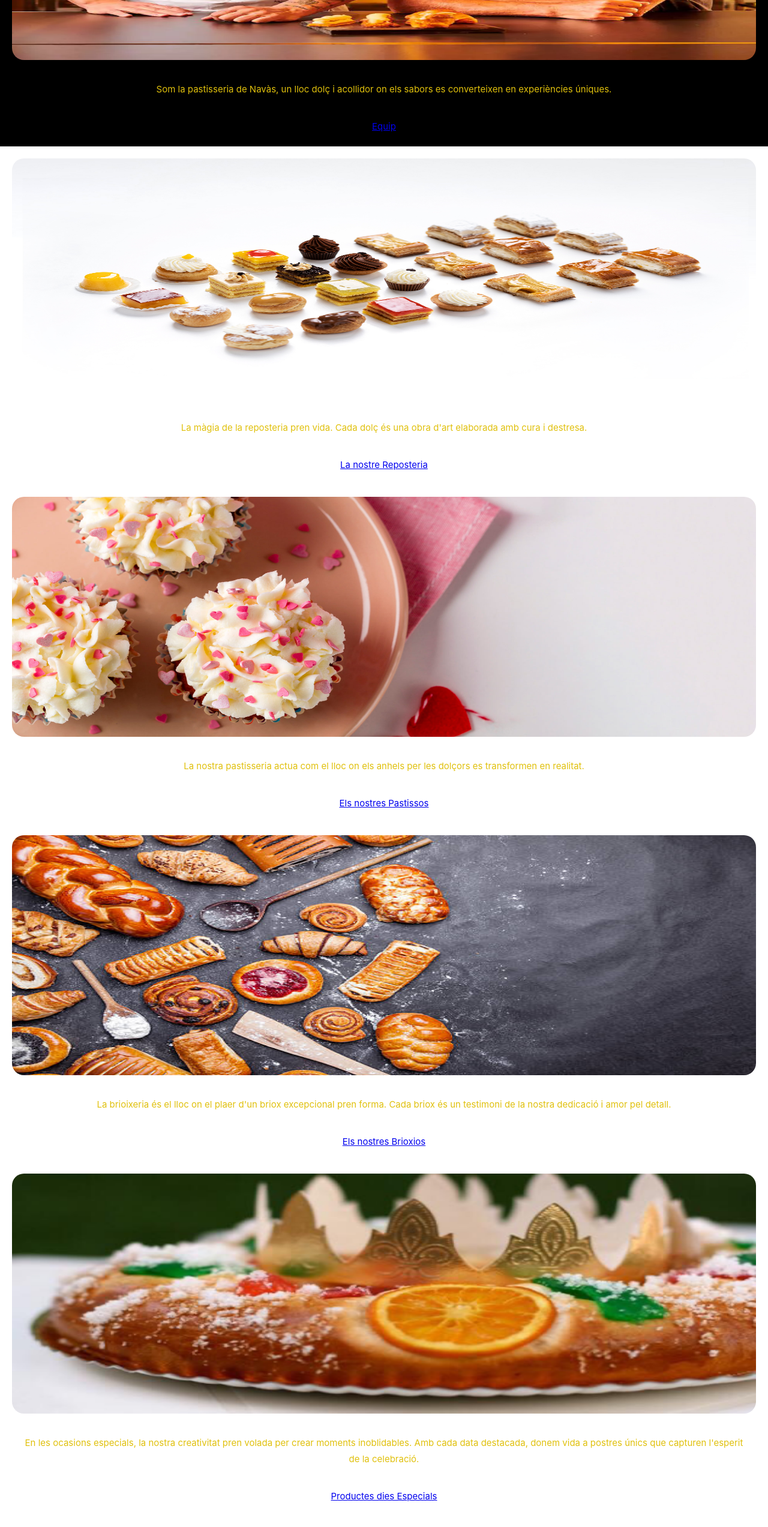
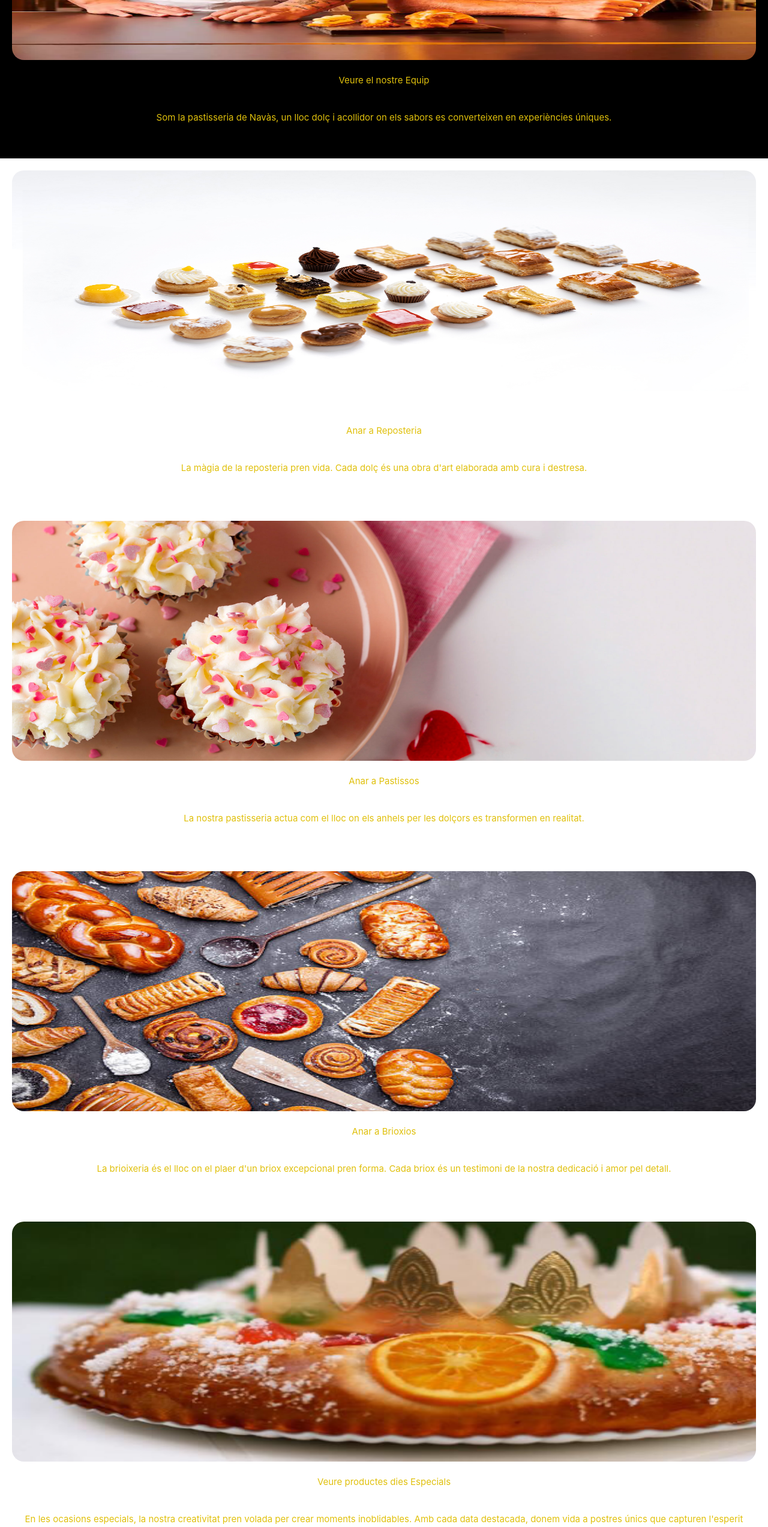
Before and after one commit to danicampdelacreu/pasteleria-casellas_react.js, a React (Create React App) app: page / in a window 1280 px wide. Shown: the part 840-3385 px from the top of the page at 60% size. Built offline with nearby package versions, Linux system fonts and the light colour scheme.

Commit message:
Css Home Link

```diff
--- a/src/routes/home/Home.css
+++ b/src/routes/home/Home.css
@@ -1,8 +1,14 @@
-.image2, .image3, .image4, .image5, .image6, .image7 {
+.image2,
+.image3,
+.image4,
+.image5,
+.image6,
+.image7 {
     height: 400px;
     width: 100%;
     border-radius: 20px;
 }
+
 
 
 .homePhoto1 {
@@ -21,81 +27,204 @@
 
 }
 
-.homeTeam, .homeTeam p {
+.homeTeam,
+.homeTeam p {
     display: flex;
     flex-direction: column;
     align-items: center;
     justify-content: center;
-    background-color:rgb(0, 0, 0);
-    color:rgb(224, 192, 12);
+    background-color: rgb(0, 0, 0);
+    color: rgb(224, 192, 12);
     font-size: 15px;
     border: solid black 20px;
     text-align: justify;
     line-height: 1.8;
-
 }
 
-.homeRepost, .homeRepost p {
+.homeTeam a {
+    display: inline-block;
+    background-color: black;
+    color: rgb(224, 192, 12);
+    text-decoration: none;
+    transition: background-color 0.3s, color 0.3s, transform 0.3s;
+    width: 300px;
+    margin-top: 20px;
+    font-size: 15px;
+    text-align: center;
+}
+.homeTeam a:hover{
+    height: 28px;
+  background-color: black;
+  color: rgb(224, 192, 12);
+  transform: scale(1.1);
+  border-radius: 20px 20px ;
+  box-shadow:0 8px 10px  rgb(224, 192, 12);
+}
+
+.homeRepost,
+.homeRepost p {
     display: flex;
     flex-direction: column;
     align-items: center;
     justify-content: center;
-    background-color:white;
-    color:rgb(224, 192, 12);
+    background-color: white;
+    color: rgb(224, 192, 12);
+    font-size: 15px;
+    border: solid white 20px;
+    text-align: center;
+    line-height: 1.8;
+}
+.homeRepost a {
+    display: inline-block;
+    background-color: white;
+    color: rgb(224, 192, 12);
+    text-decoration: none;
+    transition: background-color 0.3s, color 0.3s, transform 0.3s;
+    width: 300px;
+    margin-top: 20px;
+    font-size: 15px;
+    text-align: center;
+}
+.homeRepost a:hover{
+    height: 28px;
+  background-color: white;
+  color: rgb(224, 192, 12);
+  transform: scale(1.1);
+  border-radius: 20px 20px ;
+  box-shadow:0 8px 10px  rgb(224, 192, 12);
+}
+
+.homePastel,
+.homePastel p {
+    display: flex;
+    flex-direction: column;
+    align-items: center;
+    justify-content: center;
+    background-color: white;
+    color: rgb(224, 192, 12);
     font-size: 15px;
     border: solid white 20px;
     text-align: center;
     line-height: 1.8;
 }
 
-.homePastel, .homePastel p {
+.homePastel a {
+    display: inline-block;
+    background-color: white;
+    color: rgb(224, 192, 12);
+    text-decoration: none;
+    transition: background-color 0.3s, color 0.3s, transform 0.3s;
+    width: 300px;
+    margin-top: 20px;
+    font-size: 15px;
+    text-align: center;
+}
+.homePastel a:hover{
+    height: 28px;
+  background-color: white;
+  color: rgb(224, 192, 12);
+  transform: scale(1.1);
+  border-radius: 20px 20px ;
+  box-shadow:0 8px 10px  rgb(224, 192, 12);
+}
+
+.homeBriox,
+.homeBriox p {
     display: flex;
     flex-direction: column;
     align-items: center;
     justify-content: center;
-    background-color:white;
-    color:rgb(224, 192, 12);
+    background-color: white;
+    color: rgb(224, 192, 12);
+    font-size: 15px;
+    border: solid white 20px;
+    text-align: center;
+    line-height: 1.8;
+}
+.homeBriox a {
+    display: inline-block;
+    background-color: white;
+    color: rgb(224, 192, 12);
+    text-decoration: none;
+    transition: background-color 0.3s, color 0.3s, transform 0.3s;
+    width: 300px;
+    margin-top: 20px;
+    font-size: 15px;
+    text-align: center;
+}
+.homeBriox a:hover{
+    height: 28px;
+  background-color: white;
+  color: rgb(224, 192, 12);
+  transform: scale(1.1);
+  border-radius: 20px 20px ;
+  box-shadow:0 8px 10px  rgb(224, 192, 12);
+}
+
+.homeDays,
+.homeDays p {
+    display: flex;
+    flex-direction: column;
+    align-items: center;
+    justify-content: center;
+    background-color: white;
+    color: rgb(224, 192, 12);
     font-size: 15px;
     border: solid white 20px;
     text-align: center;
     line-height: 1.8;
 }
 
-.homeBriox, .homeBriox p {
+.homeDays a {
+    display: inline-block;
+    background-color: white;
+    color: rgb(224, 192, 12);
+    text-decoration: none;
+    transition: background-color 0.3s, color 0.3s, transform 0.3s;
+    width: 300px;
+    margin-top: 20px;
+    font-size: 15px;
+    text-align: center;
+}
+.homeDays a:hover{
+    height: 28px;
+  background-color: white;
+  color: rgb(224, 192, 12);
+  transform: scale(1.1);
+  border-radius: 20px 20px ;
+  box-shadow:0 8px 10px  rgb(224, 192, 12);
+}
+
+.homeDrinks,
+.homeDrinks p {
     display: flex;
     flex-direction: column;
     align-items: center;
     justify-content: center;
-    background-color:white;
-    color:rgb(224, 192, 12);
+    background-color: white;
+    color: rgb(224, 192, 12);
     font-size: 15px;
     border: solid white 20px;
     text-align: center;
     line-height: 1.8;
 }
 
-.homeDays, .homeDays p {
-    display: flex;
-    flex-direction: column;
-    align-items: center;
-    justify-content: center;
-    background-color:white;
-    color:rgb(224, 192, 12);
+.homeDrinks a {
+    display: inline-block;
+    background-color: white;
+    color: rgb(224, 192, 12);
+    text-decoration: none;
+    transition: background-color 0.3s, color 0.3s, transform 0.3s;
+    width: 300px;
+    margin-top: 20px;
     font-size: 15px;
-    border: solid white 20px;
     text-align: center;
-    line-height: 1.8;
 }
-
-.homeDrinks, .homeDrinks p {
-    display: flex;
-    flex-direction: column;
-    align-items: center;
-    justify-content: center;
-    background-color:white;
-    color:rgb(224, 192, 12);
-    font-size: 15px;
-    border: solid white 20px;
-    text-align: center;
-    line-height: 1.8;
+.homeDrinks a:hover{
+    height: 28px;
+  background-color: white;
+  color: rgb(224, 192, 12);
+  transform: scale(1.1);
+  border-radius: 20px 20px ;
+  box-shadow:0 8px 10px  rgb(224, 192, 12);
 }
--- a/src/routes/home/Home.jsx
+++ b/src/routes/home/Home.jsx
@@ -19,49 +19,52 @@ export default function Home(){
             </div>
             <div class='homeTeam'>
                 <img class='image2' src= { team } />
+                <Link to="/team">Veure el nostre Equip</Link>
                 <p>
                     Som la pastisseria de Navàs, un lloc dolç i acollidor on els sabors es converteixen en experiències úniques.
                 </p>
-                <Link to="/team">Equip</Link>
+
             </div>
             <div class='homeRepost'>
                 <img class='image3' src= { repost } />
+                <Link to="/repost">Anar a Reposteria</Link>
                 <p>
                     La màgia de la reposteria pren vida.
                     Cada dolç és una obra d'art elaborada amb cura i destresa.
                 </p>
-                <Link to="/repost">La nostre Reposteria</Link>
             </div>
             <div class='homePastel'>
                 <img class='image4' src= { pastel } />
+                <Link to="/pastel">Anar a Pastissos</Link>
                 <p>
                     La nostra pastisseria actua com el lloc on els anhels per les dolçors es transformen en realitat.
                 </p>
-                <Link to="/pastel">Els nostres Pastissos</Link>
             </div>
             <div class='homeBriox'>
                 <img class='image5' src= { briox } />
+                <Link to="/briox">Anar a Brioxios</Link>
                 <p>
                     La brioixeria és el lloc on el plaer d'un briox excepcional pren forma.
                     Cada briox és un testimoni de la nostra dedicació i amor pel detall.
                 </p>
-                <Link to="/briox">Els nostres Brioxios</Link>
             </div>
             <div class='homeDays'>
                 <img class='image6' src={ days }  />
+                <Link to="/days">Veure productes dies Especials</Link>
                 <p>
                     En les ocasions especials, la nostra creativitat pren volada per crear moments inoblidables.
                     Amb cada data destacada, donem vida a postres únics que capturen l'esperit de la celebració.
                 </p>
-                <Link to="/days">Productes dies Especials</Link>
+
             </div>
             <div class='homeDrinks'>
                 <img class='image7' src= { drinks }  />
+                <Link to="/drinks">Anar al nostre Celler</Link>
                 <p>
                     En el nostre racó de cava, vins i ratafia, ens endinsem en el fascinant món dels sabors i aromes.
                     Vine i brinda amb nosaltres, on la varietat i la qualitat es fonen per celebrar els plaers del paladar.
                 </p>
-                <Link to="/drinks">Vins i Caves</Link>
+
             </div>
         </main>
     );
```
